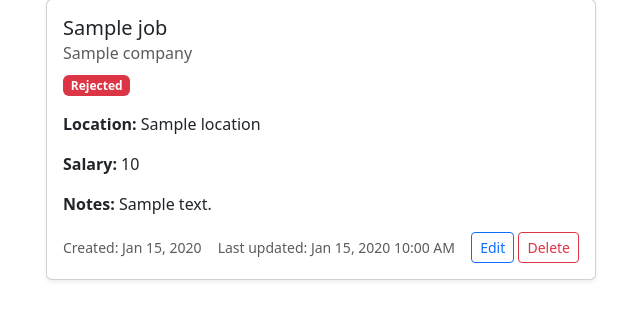
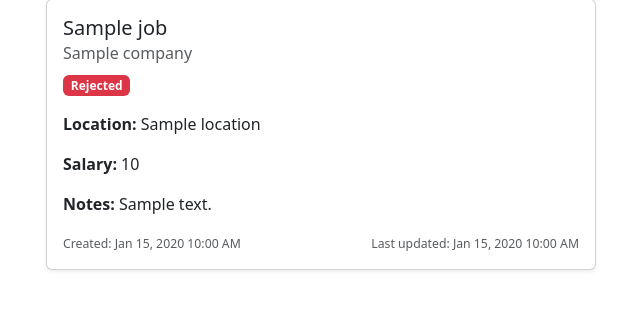
Before and after one commit to rogerpoirierIII/job_tracker, a Flask app: template app/templates/dashboard.html in a window 1280 px wide. Shown: the part 262-582 px from the top of the page, without its empty margins (36-676 px from the left). Run offline with Flask 3, Linux system fonts and the light colour scheme; the template is opened without the code that fills it: most values are stand-ins (such as "Sample title", 1, 10 or a date in 2020).

Commit message:
removes unnecessary edit and delete buttons on job cards on dashboard

```diff
--- a/app/templates/job_cards.html
+++ b/app/templates/job_cards.html
@@ -35,15 +35,8 @@
 
             <div class="d-flex justify-content-between align-items-center">
 
-                <small class="text-muted">Created: {{ job.created_at.strftime('%b %d, %Y ')}}</small>
-                <small class="text-muted">Last updated: {{ job.updated_at.strftime('%b %d, %Y %I:%M %p') }}</small>
-                <div>
-                    <a href="{{ url_for('main.edit_job', job_id=job.id) }}" class="btn btn-sm btn-outline-primary">Edit</a>
-                    <form method="POST" action="{{ url_for('main.delete_job', job_id=job.id) }}" style="display:inline;">
-                        <button type="submit" class="btn btn-sm btn-outline-danger"
-                                onclick="return confirm('Are you sure?');">Delete</button>
-                    </form>
-                </div>
+                <small><small class="text-muted">Created: {{ job.created_at.strftime('%b %d, %Y %I:%M %p')}}</small></small>
+                <small><small class="text-muted">Last updated: {{ job.updated_at.strftime('%b %d, %Y %I:%M %p') }}</small></small>
             </div>
         </div>
     </div>
```
